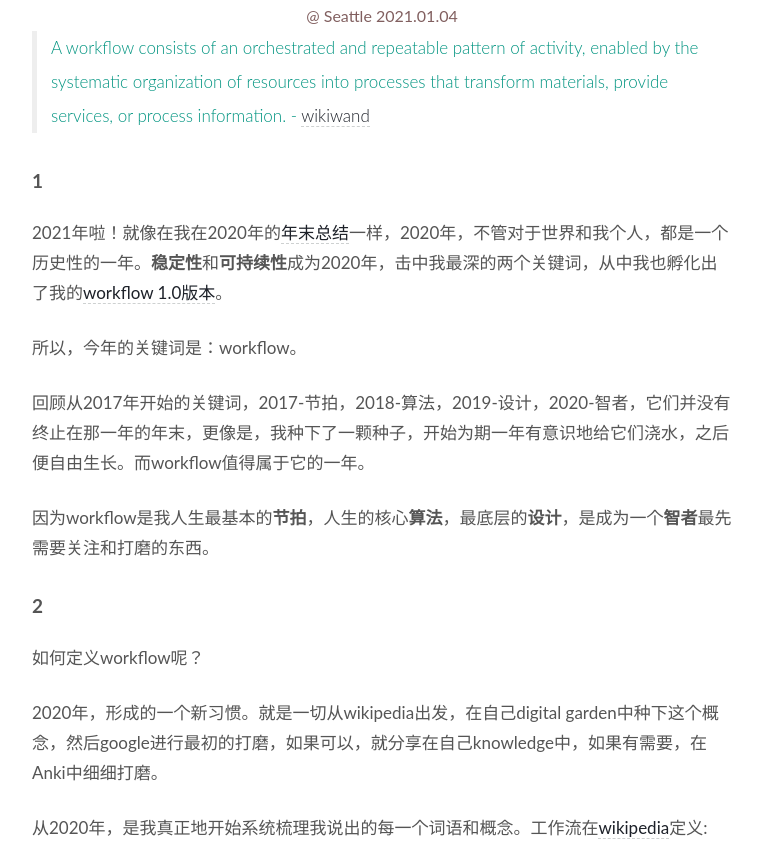
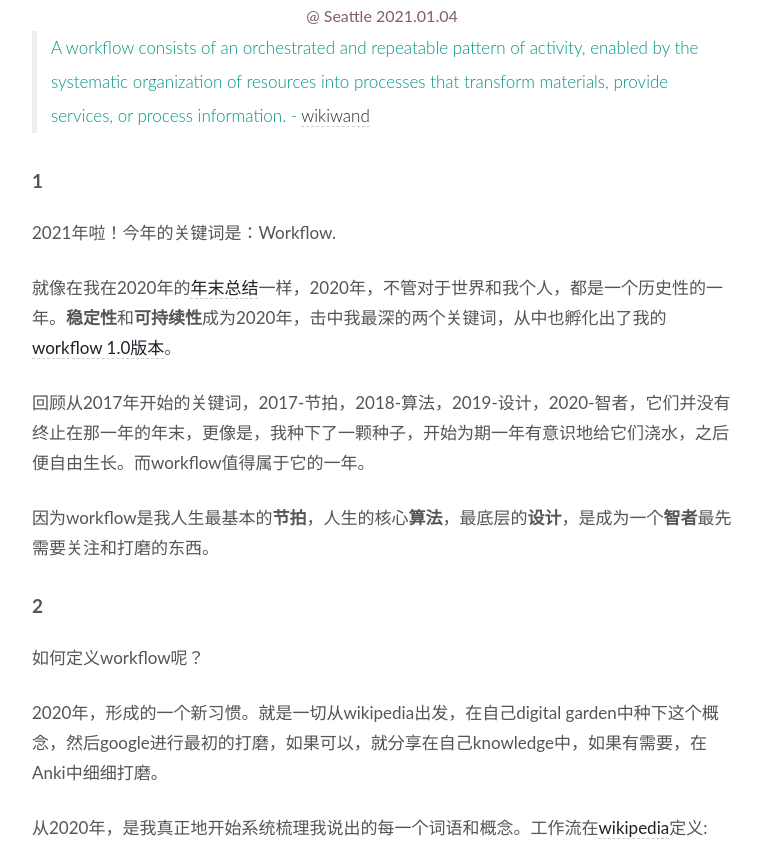
Before and after one commit to WillWang-X/willwang-x.github.io, a Jekyll site: the page built from _posts/blogs/2021-01-04-2021-workflow.md, in a window 1280 px wide and 900 px high, scrolled down 541 px, cut to the strip 38-900 px from the top of the window. Shown: the whole strip, without its empty margins (258-1020 px from the left). Built offline with Jekyll 4.4.1, drawn with Linux system fonts in a browser that asks for light colours.

Commit message:
Refactor

```diff
--- a/_posts/blogs/2021-01-04-2021-workflow.md
+++ b/_posts/blogs/2021-01-04-2021-workflow.md
@@ -20,9 +20,9 @@ published: true
 
 ## 1
 
-2021年啦！就像在我在2020年的[年末总结](https://willwang.cc/2020/12/3-fall-and-rise)一样，2020年，不管对于世界和我个人，都是一个历史性的一年。**稳定性**和**可持续性**成为2020年，击中我最深的两个关键词，从中我也孵化出了我的[workflow 1.0版本](https://github.com/willwang-x/workflow)。
+2021年啦！今年的关键词是：Workflow.
 
-所以，今年的关键词是：workflow。
+就像在我在2020年的[年末总结](https://willwang.cc/2020/12/3-fall-and-rise)一样，2020年，不管对于世界和我个人，都是一个历史性的一年。**稳定性**和**可持续性**成为2020年，击中我最深的两个关键词，从中也孵化出了我的[workflow 1.0版本](https://github.com/willwang-x/workflow)。
 
 回顾从2017年开始的关键词，2017-节拍，2018-算法，2019-设计，2020-智者，它们并没有终止在那一年的年末，更像是，我种下了一颗种子，开始为期一年有意识地给它们浇水，之后便自由生长。而workflow值得属于它的一年。
 
```
